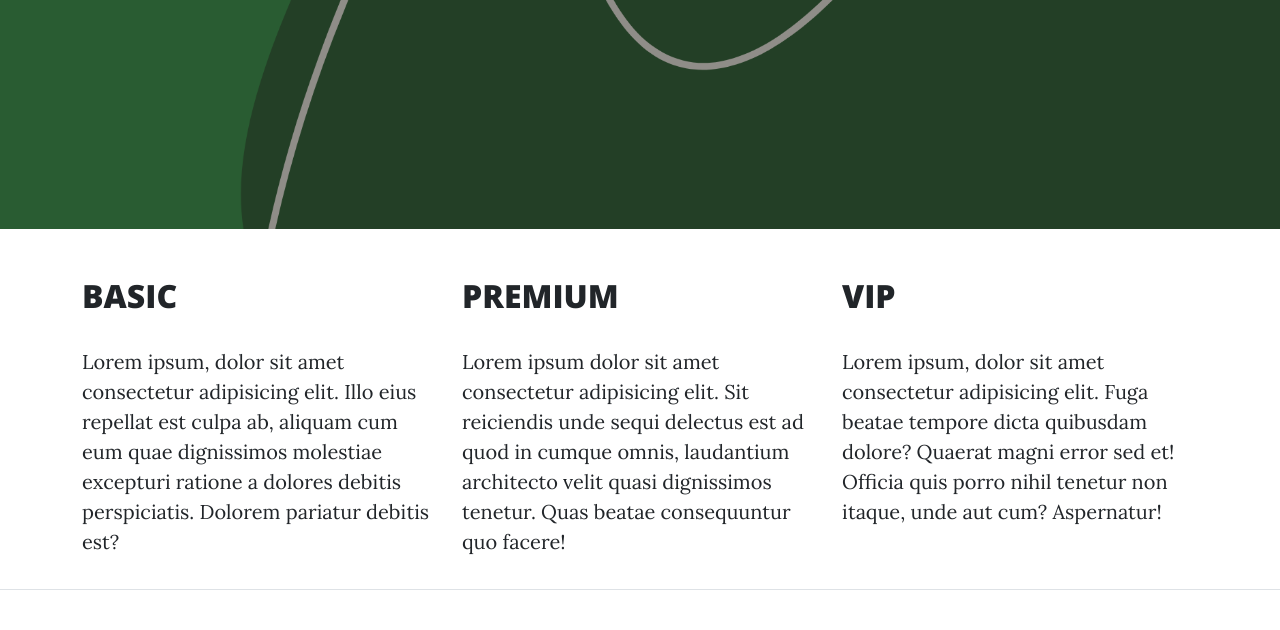
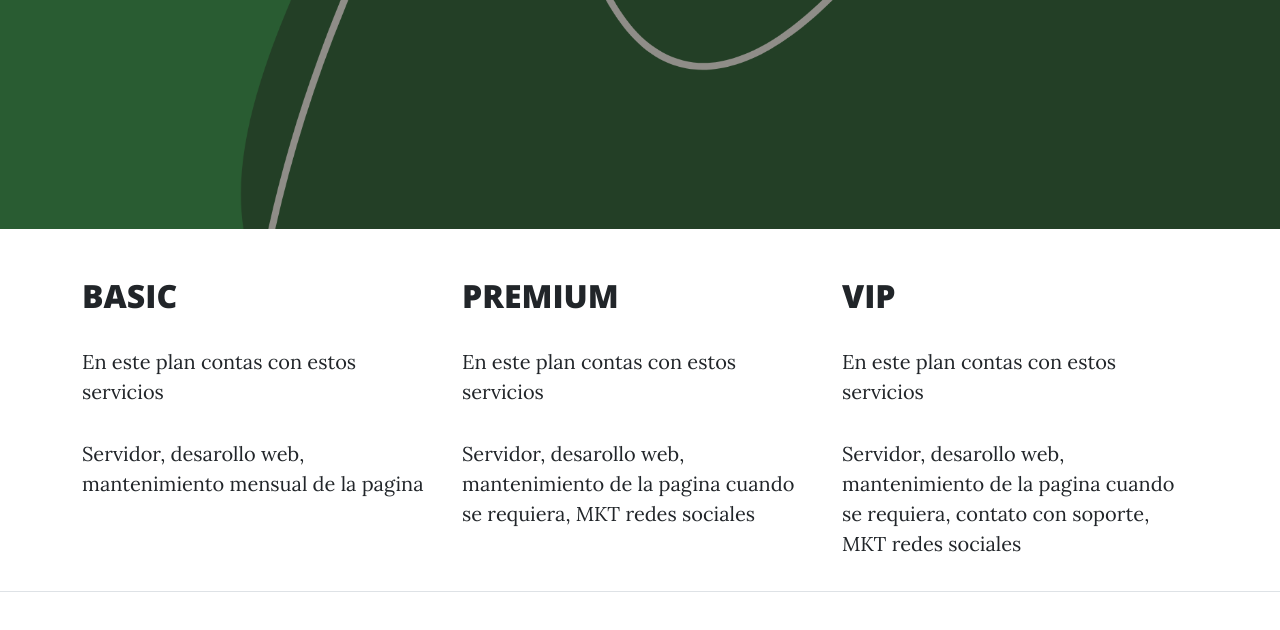
Before and after one commit to GuadaW/PANDASITE, a website: page pages/Planes.html in a window 1280 px wide. Shown: the part 507-1137 px from the top of the page. Drawn offline with nearby package versions, Linux system fonts and the light colour scheme; files that its build step writes are made by us from their sources.

Commit message:
Update Planes.html

```diff
--- a/pages/Planes.html
+++ b/pages/Planes.html
@@ -3,9 +3,9 @@
 <head>
     <meta charset="utf-8" />
     <meta name="description"
-    content="En esta página, encontraras un poco de informacion sobre la empresa">
+    content="En esta página, encontraras un poco de informacion sobre los planes disponibles">
     <meta name="keywords"
-    content="Blog, sobre nosotros, curiosidades, informacion">
+    content="Agencia, planes, caracteristicas">
     <meta name="viewport" content="width=device-width, initial-scale=1, shrink-to-fit=no" />
     <meta name="author" content="" />
     <title>Planes</title>
@@ -57,16 +57,21 @@
     <article class="col-md-4">
         <div>
             <h2>BASIC</h2>
-            <p>Lorem ipsum, dolor sit amet consectetur adipisicing elit. Illo eius repellat est culpa ab, aliquam cum eum quae dignissimos molestiae excepturi ratione a dolores debitis perspiciatis. Dolorem pariatur debitis est?</p>
+            <p>En este plan contas con estos servicios</p>
+            <p>Servidor, desarollo web, mantenimiento mensual de la pagina</p>
         </div>
     </article>
         <article class="col-md-4">
-            <h2>PREMIUM</h2>
-            <p>Lorem ipsum dolor sit amet consectetur adipisicing elit. Sit reiciendis unde sequi delectus est ad quod in cumque omnis, laudantium architecto velit quasi dignissimos tenetur. Quas beatae consequuntur quo facere!</p>
+            <div>
+                <h2>PREMIUM</h2>
+                <p>En este plan contas con estos servicios</p>
+                <p>Servidor, desarollo web, mantenimiento de la pagina cuando se requiera, MKT redes sociales </p>
+        </div>
         </article>
     <article class="col-md-4">
             <h2>VIP</h2>
-            <p>Lorem ipsum, dolor sit amet consectetur adipisicing elit. Fuga beatae tempore dicta quibusdam dolore? Quaerat magni error sed et! Officia quis porro nihil tenetur non itaque, unde aut cum? Aspernatur!</p>
+            <p>En este plan contas con estos servicios</p>
+            <p>Servidor, desarollo web, mantenimiento de la pagina cuando se requiera, contato con soporte, MKT redes sociales</p>
     </article>
 </div>
 </section>
```
